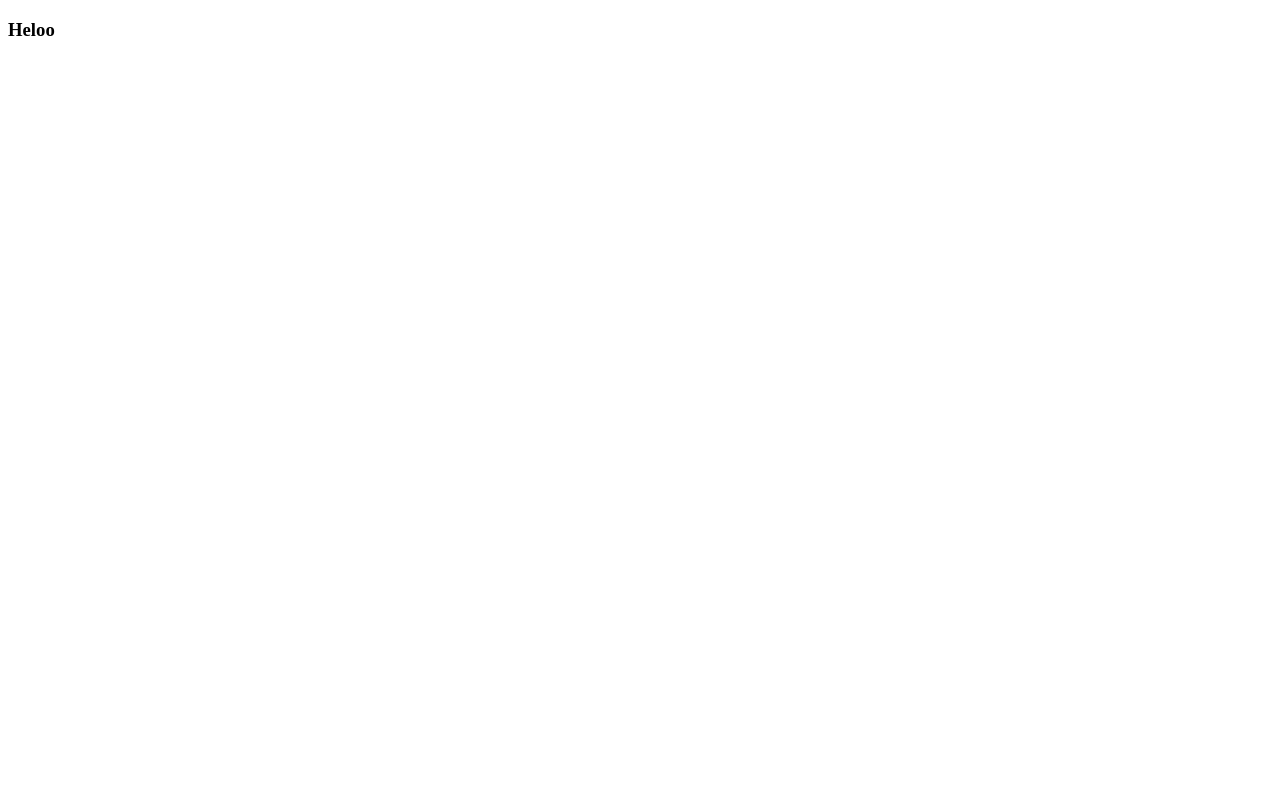
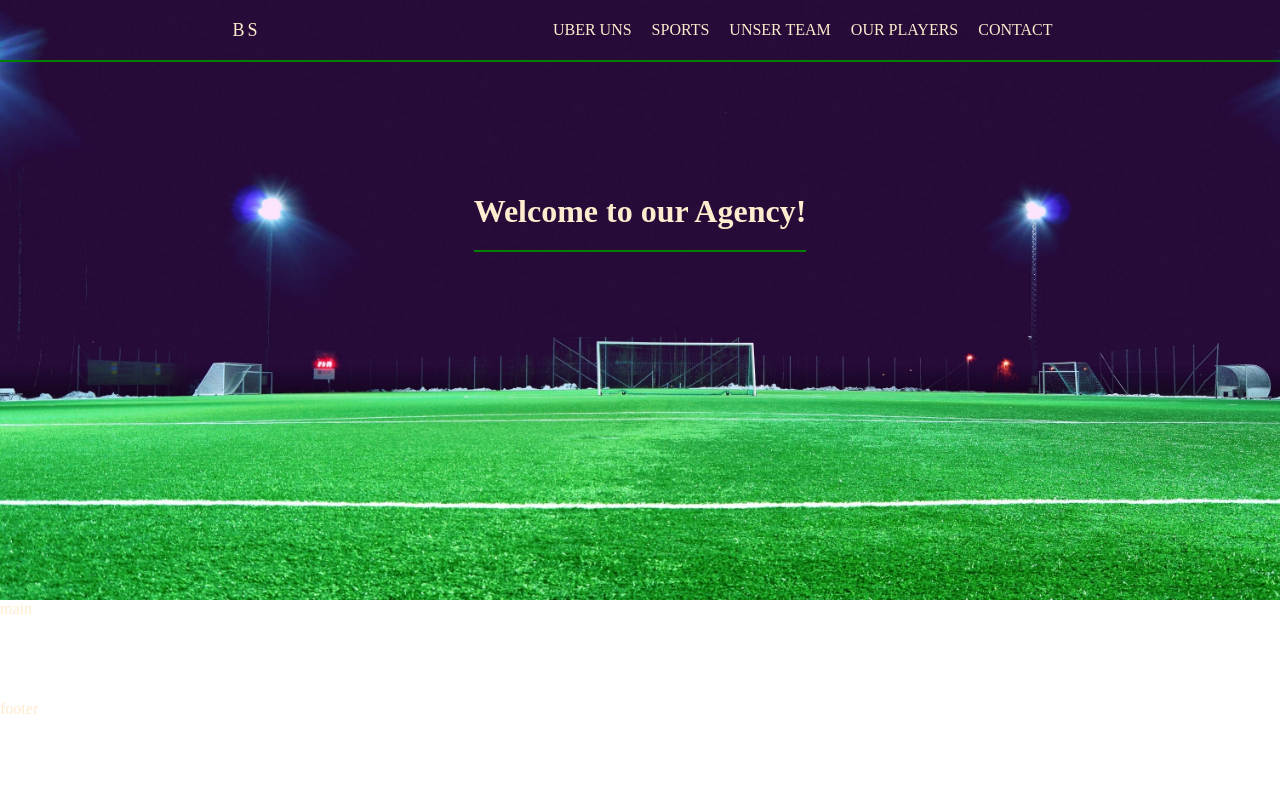
Before and after one commit to clirimaga/betim, a plain HTML site: page index.html in a window 1280 px wide. Drawn offline with Linux system fonts and the light colour scheme.

Commit message:
first edit

```diff
--- a/index.html
+++ b/index.html
@@ -4,9 +4,28 @@
     <meta charset="UTF-8">
     <meta http-equiv="X-UA-Compatible" content="IE=edge">
     <meta name="viewport" content="width=device-width, initial-scale=1.0">
+    <link href="style.css" rel="stylesheet">
     <title>Document</title>
 </head>
 <body>
-    <h3>Heloo</h3>
+  <div class="container">
+   <div class="header">
+    <nav>
+    <span class="logo">BS</span>
+    <ul class="list">
+    <li>Uber uns</li>
+    <li>Sports</li>
+    <li>Unser Team</li>
+    <li>Our Players</li>
+    <li>Contact</li>
+</ul>
+    </nav>
+    <div class="hero">
+        <h1>Welcome to our Agency!</h1>
+    </div>
+</div>
+   <div class="main">main</div>
+   <div class="footer">footer</div>
+  </div>
 </body>
 </html>
--- a/style.css
+++ b/style.css
@@ -1,4 +1,75 @@
-body {
-    background-color: black;
-    color: aliceblue;
+* {
+ margin: 0;
+ color: blanchedalmond;
 }
+.container {
+    width: 100vw;
+    height: 100vh;
+    display: grid;
+    grid-template-rows: 600px 1fr 1fr;
+}
+
+.header {
+    background-image: url(field.jpg);
+    background-size: cover;
+    background-position: center;
+}
+nav {
+    padding: 10px 0;
+    border-bottom: 2px solid green;
+}
+.logo {
+    line-height: 30px;
+    font-size: large;
+    letter-spacing: 3px;
+    padding: 5px;
+}
+
+.header nav {
+    text-transform: uppercase;
+    display:flex;
+    justify-content: space-evenly;
+}
+span{
+    display: flex;
+    align-items: center;
+}
+.logo {
+    justify-content: center;
+}
+.list {
+    list-style: none;
+    display: flex;
+    justify-content: flex-end;
+    align-items: center;
+}
+.list li {
+    padding-left: 20px;
+}
+
+.logo:hover,
+.list li:hover {
+    color: blue;
+    cursor:pointer;
+}
+.hero {
+    display: flex;
+    justify-content: center;
+    flex-direction: column;
+    align-items: center;
+    height:300px;
+}
+.hero h1 {
+    padding: 20px 0;
+    border-bottom: 2px solid green;
+}
+hr {
+    width:100px;
+}
+/* the main*/
+.main {
+    height: auto;
+}
+.footer {
+    height: auto;
+}
```
Also changed, not shown: chl.jpg (added), field.jpg (added).
